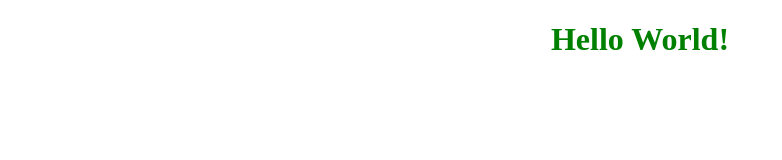
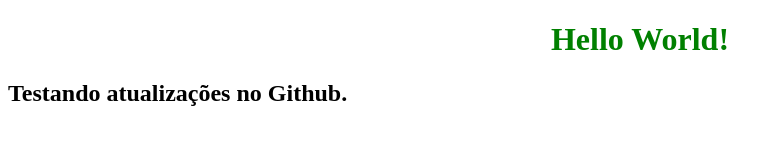
Before and after one commit to ViniLara25/Curso_Git_1, a plain HTML site: page index.html in a window 1280 px wide. Shown: the whole page, without its empty margins (0-782 px from the left). Drawn offline with Linux system fonts and the light colour scheme.

Commit message:
Update index.html

```diff
--- a/index.html
+++ b/index.html
@@ -21,5 +21,9 @@
         Hello World!
     </h1>
 
+    <h2>
+        Testando atualizações no Github.
+    </h2>
+
 </body>
 </html>
```
